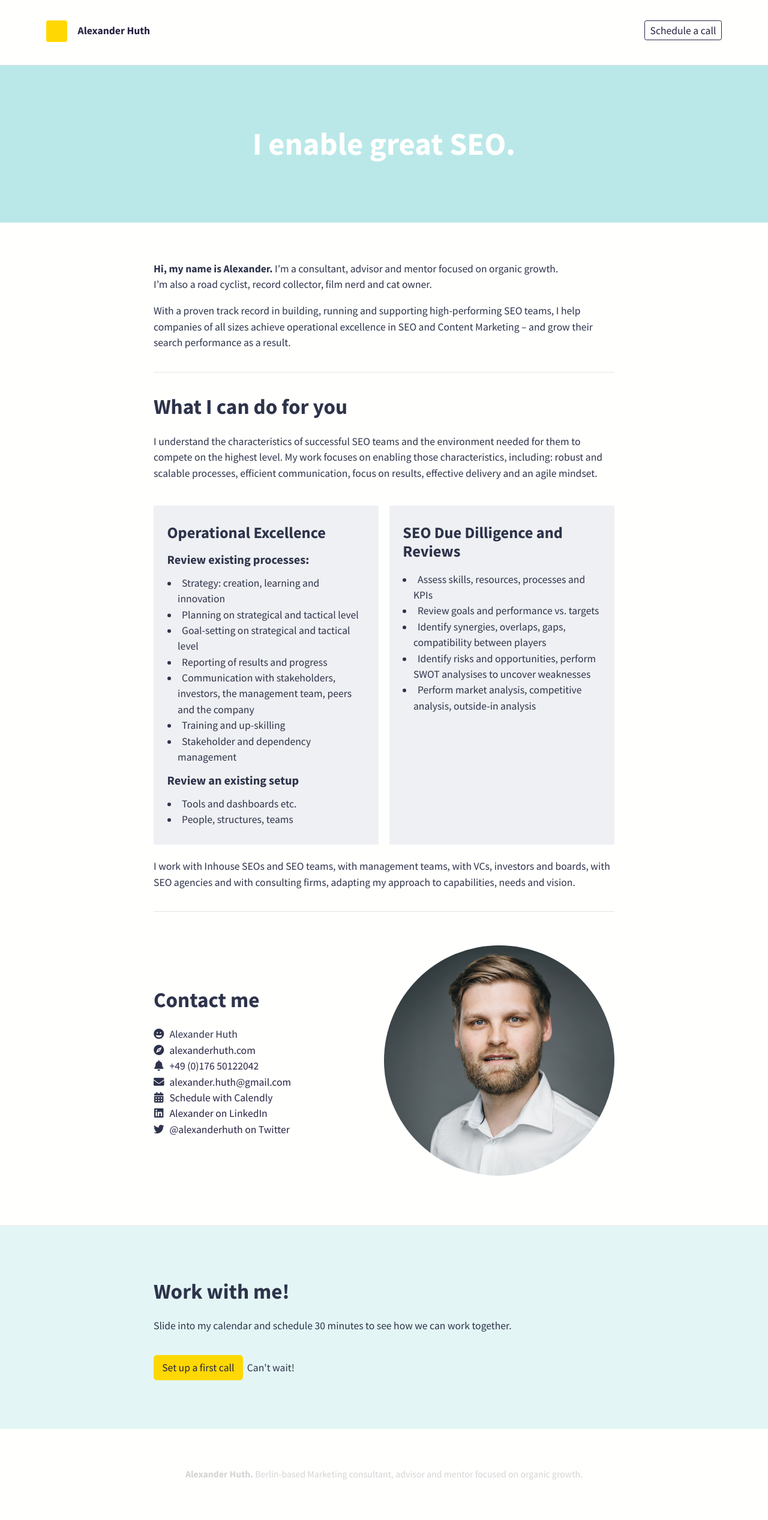
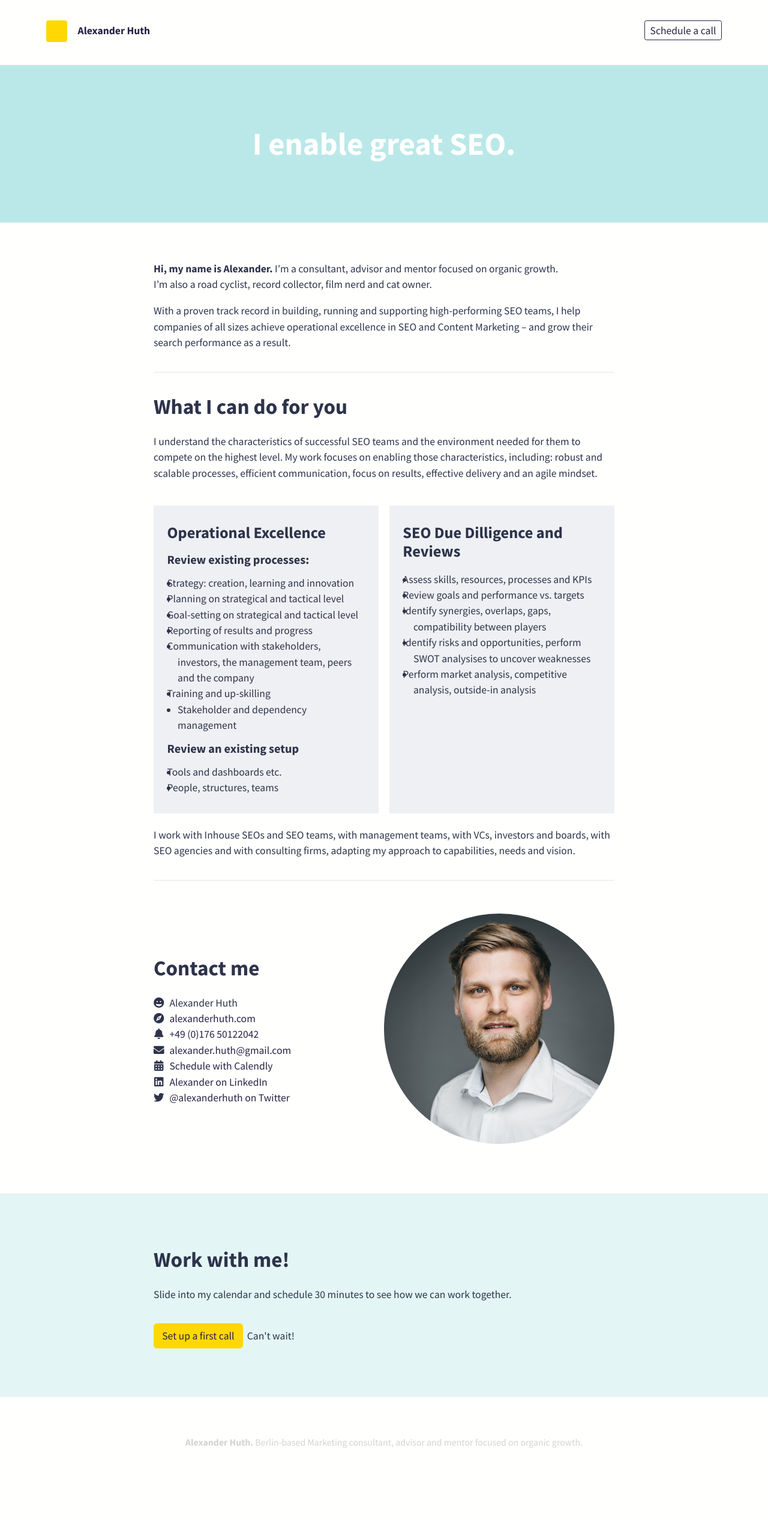
Before and after one commit to alexanderhuth/alexanderhuth.github.io, a Jekyll site: the page built from index.md, in a window 1280 px wide. Shown: the whole page at 60% size. Built offline with Jekyll 4.4.1, drawn with Linux system fonts in a browser that asks for light colours; nearby versions of some CDN libraries; after the commit the page ends 2481 px from its top, so only the background shows below that.

Commit message:
Update _global.scss
Update list style.

```diff
--- a/_sass/base/_global.scss
+++ b/_sass/base/_global.scss
@@ -99,10 +99,9 @@ li > ul, li > ol {
     margin-left: 1em;
 }
 ol, ul {
-  list-style-position: inside;
+  list-style-position: outside;
 }
 li {
-  list-style-position: inside;
   text-indent: -1em;
   margin-left: 1em;
 }
```
